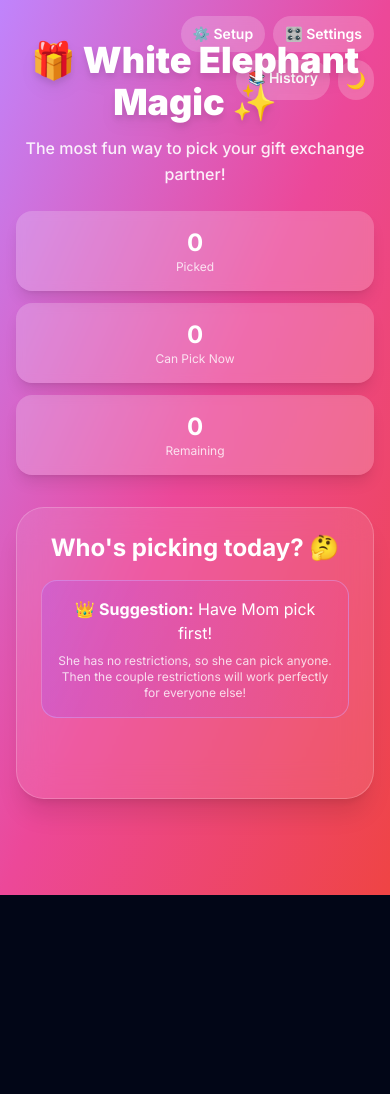
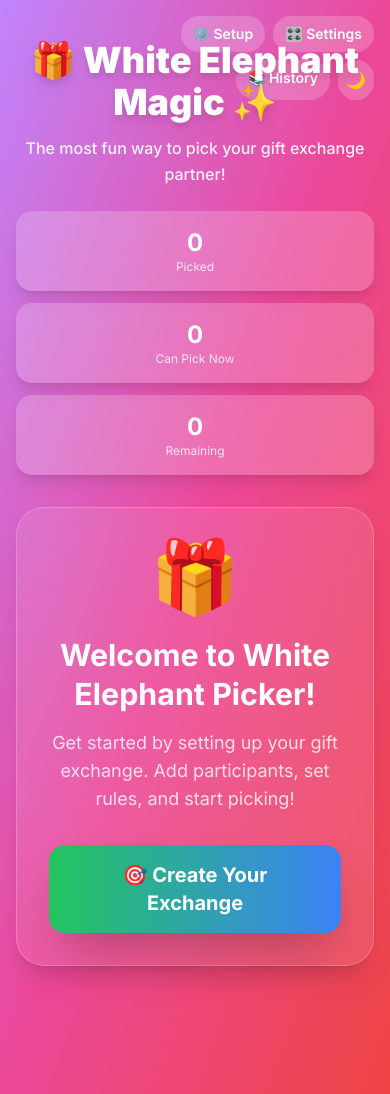
Before and after one commit to Damatnic/white-elephant-picker, a Next.js app: page / in a window 390 px wide. Before the commit the page ends 895 px from the top, so only its background shows below. Built offline with nearby package versions, Linux system fonts and the light colour scheme.

Commit message:
Complete generic app with welcome screen and mobile UI improvements

```diff
--- a/app/page.tsx
+++ b/app/page.tsx
@@ -351,7 +351,7 @@ export default function Home() {
         </div>
       </div>
 
-      <div className="max-w-4xl mx-auto px-4 sm:px-6 pb-16 md:pb-20">
+      <div className="max-w-4xl mx-auto px-4 sm:px-6 pb-24 sm:pb-16 md:pb-20">
         {/* Game Stats */}
         <div className="grid grid-cols-1 sm:grid-cols-3 gap-3 sm:gap-4 mb-8">
           <div
@@ -374,8 +374,31 @@ export default function Home() {
           </div>
         </div>
 
+        {/* Welcome Screen - No Participants */}
+        {!showResult && !isAnimating && people.length === 0 && (
+          <div
+            className={`p-8 sm:p-12 rounded-3xl ${
+              darkMode ? 'bg-gray-900/50' : 'bg-white/10'
+            } backdrop-blur-lg border border-white/20 mb-8 shadow-xl shadow-black/10 text-center`}
+          >
+            <div className="text-7xl mb-6">🎁</div>
+            <h2 className="text-3xl sm:text-4xl font-bold text-white mb-4">
+              Welcome to White Elephant Picker!
+            </h2>
+            <p className="text-white/80 text-lg mb-8 max-w-2xl mx-auto">
+              Get started by setting up your gift exchange. Add participants, set rules, and start picking!
+            </p>
+            <Link
+              href="/setup"
+              className="inline-block bg-gradient-to-r from-green-500 to-blue-500 hover:from-green-600 hover:to-blue-600 text-white font-bold py-4 px-12 rounded-2xl text-xl transform transition-all duration-300 hover:scale-105 shadow-2xl"
+            >
+              🎯 Create Your Exchange
+            </Link>
+          </div>
+        )}
+
         {/* Main Game Area */}
-        {!showResult && !isAnimating && (
+        {!showResult && !isAnimating && people.length > 0 && (
           <div
             className={`p-6 sm:p-8 rounded-3xl ${
               darkMode ? 'bg-gray-900/50' : 'bg-white/10'
@@ -389,10 +412,10 @@ export default function Home() {
               <div className="mb-6 p-4 rounded-2xl bg-gradient-to-r from-purple-500/30 to-pink-500/30 border border-purple-300/40">
                 <div className="text-center">
                   <p className="text-white text-base sm:text-lg mb-2">
-                    👑 <strong>Suggestion:</strong> Have Mom pick first!
+                    🎯 <strong>Ready to start!</strong>
                   </p>
                   <p className="text-white/80 text-xs sm:text-sm">
-                    She has no restrictions, so she can pick anyone. Then the couple restrictions will work perfectly for everyone else!
+                    Choose who is picking first, then pass the phone to the next person after they see their result.
                   </p>
                 </div>
               </div>
@@ -406,8 +429,6 @@ export default function Home() {
                   className={`group p-5 sm:p-6 rounded-2xl border-2 transition-all duration-300 transform hover:scale-[1.02] hover:-translate-y-0.5 ${
                     selectedPicker === person.id
                       ? 'border-yellow-400 bg-yellow-400/20 scale-[1.02] shadow-2xl'
-                      : person.id === 'mom' && people.filter(p => p.isChosen).length === 0
-                      ? `border-purple-400 bg-purple-400/10 hover:border-purple-300 ${darkMode ? 'bg-purple-700/20' : 'bg-purple-500/10'}`
                       : `border-white/30 ${darkMode ? 'bg-gray-700/30' : 'bg-white/10'} hover:border-white/50`
                   }`}
                   aria-pressed={selectedPicker === person.id}
@@ -417,13 +438,8 @@ export default function Home() {
                     <div className="flex items-center gap-3 sm:gap-4">
                       <span className="text-3xl sm:text-4xl">{person.emoji}</span>
                       <div className="text-left">
-                        <div className="text-lg sm:text-xl font-bold text-white flex items-center gap-2">
+                        <div className="text-lg sm:text-xl font-bold text-white">
                           {person.name}
-                          {person.id === 'mom' && people.filter(p => p.isChosen).length === 0 && (
-                            <span className="text-[10px] sm:text-xs bg-purple-500 text-white px-2 py-[3px] rounded-full animate-pulse">
-                              Go First!
-                            </span>
-                          )}
                         </div>
                         {person.restrictions.length > 0 && (
                           <div className={`text-xs sm:text-sm ${darkMode ? 'text-gray-400' : 'text-white/70'}`}>
```
